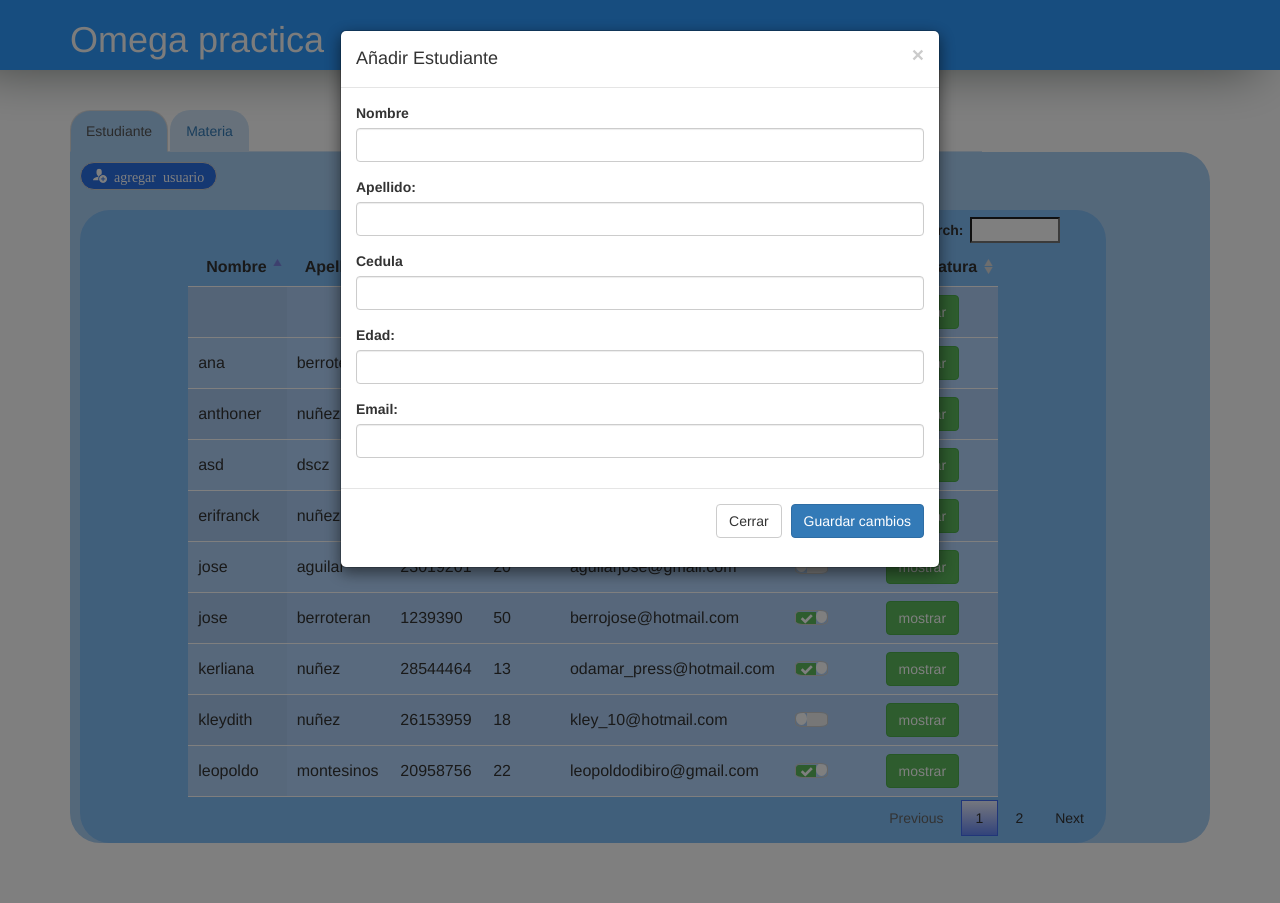
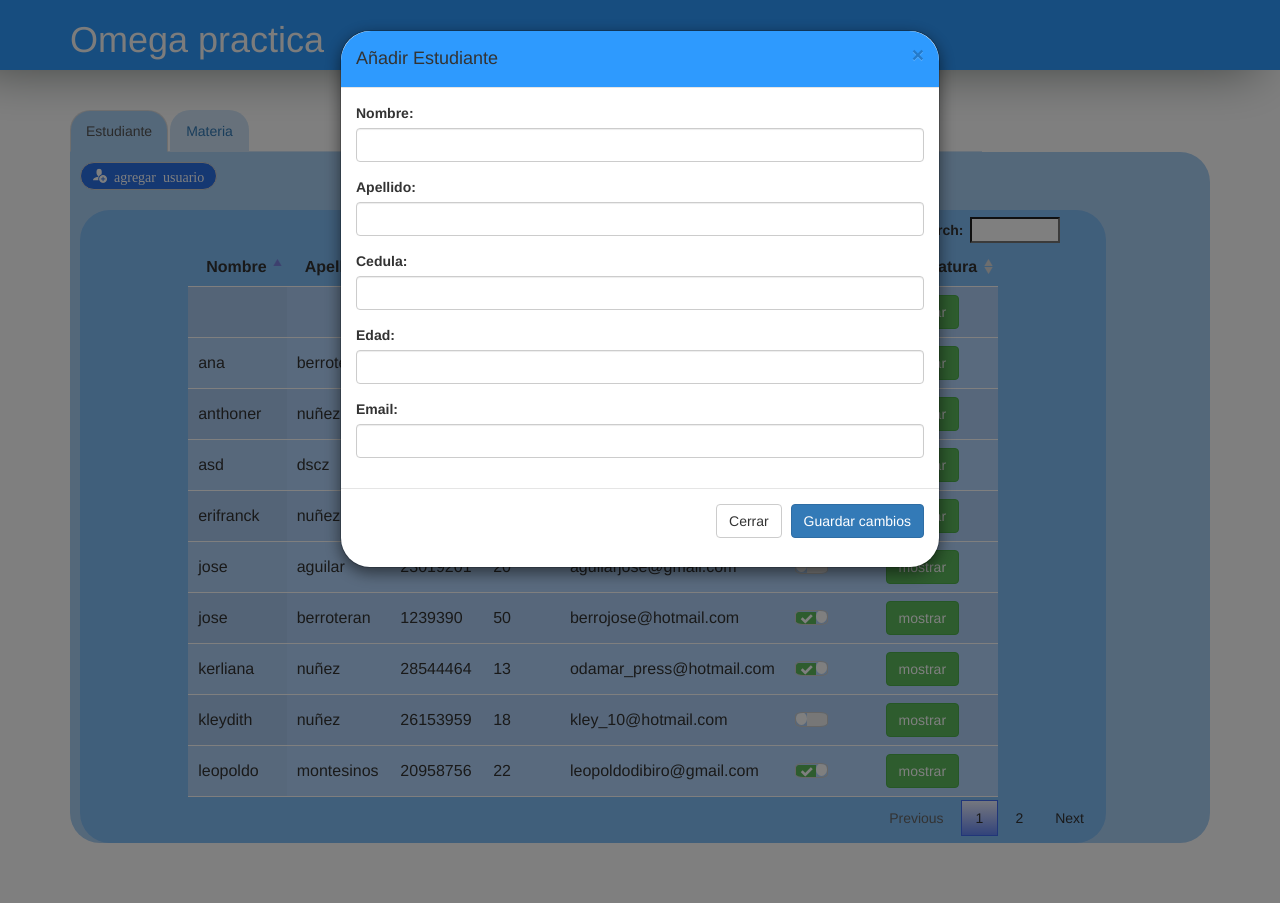
Before and after one commit to dibiro/omega-practica, a Django app: page / in a window 1280 px wide, after a click on "agregar usuario". Run offline with Django 3.2, Linux system fonts and the light colour scheme; data comes from the database, SQL or seed files in the repository; both versions use the stored data as it was after the commit; data that the repository does not hold is empty; parts of the project's set-up code (start-up, migrations or seed data) failed here and were passed over; some libraries are stand-ins or nearby versions; some web fonts are replaced.

Commit message:
se mejoro el modal

```diff
--- a/Sistema/universidad/static/css/styles.css
+++ b/Sistema/universidad/static/css/styles.css
@@ -68,6 +68,13 @@ header{
 	color:#1359CE;
 	font-size:40px;
 	transition: 1s;
+}
+.modal-content{
+	border-radius: 30px;
+}
+.modal-header{
+	background: #2E9AFE;
+	border-radius: 30px 30px 0 0;
 }
 
 .dataTables_info{
--- a/Sistema/universidad/templates/index.html
+++ b/Sistema/universidad/templates/index.html
@@ -111,7 +111,7 @@
 	      	<div class="modal-body">
 
 	        	<div class="form-group">
-	        		<label for="nombre">Nombre</label>
+	        		<label for="nombre">Nombre:</label>
 	        		<input type="text" class="form-control" id="nombre" name="nombre" required>
 	        	</div>
 
@@ -121,7 +121,7 @@
 	        	</div>
 
 				<div class="form-group">
-	        		<label for="cedula">Cedula</label>
+	        		<label for="cedula">Cedula:</label>
 	        		<input type="number" class="form-control" id="cedula" name="cedula" required>
 	        	</div>
 
@@ -157,7 +157,7 @@
         <form name='materia' class='agregarMateria' role="form" data-toggle="validator" method='POST' action='/unerg/materias_guardar_json/'>{% csrf_token %}
         <div class="modal-body">
         	<div class="form-group">
-        		<label for="nombre">Materia</label>
+        		<label for="nombre">Materia:</label>
         		<input type="text" class="form-control" id="nombre" name="nombre_materia" required>
         	</div>
 
```
Also changed, not shown: Sistema/db.sqlite3.
